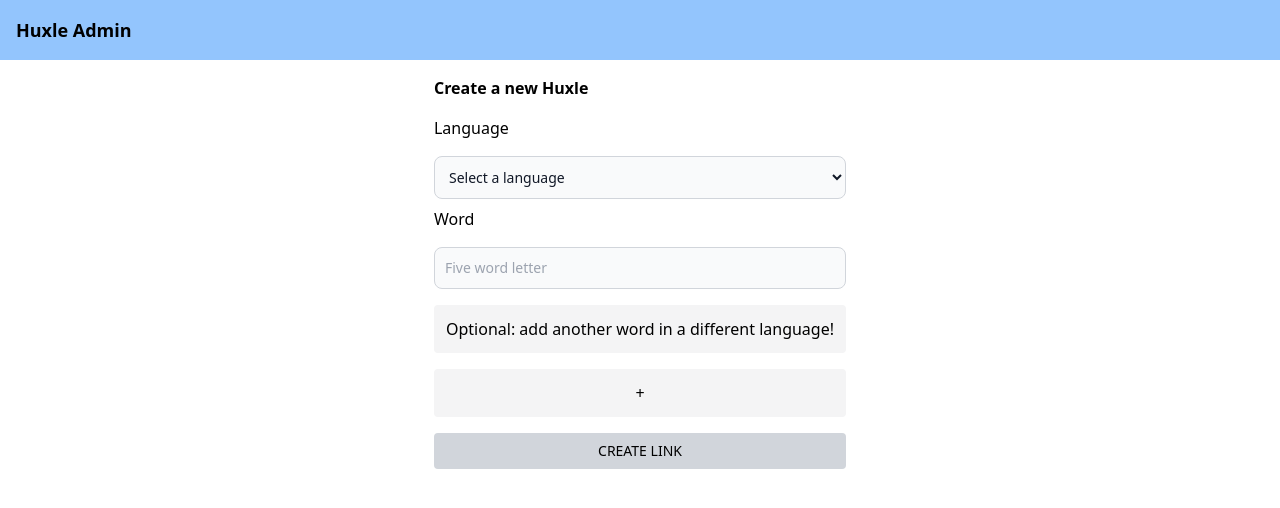
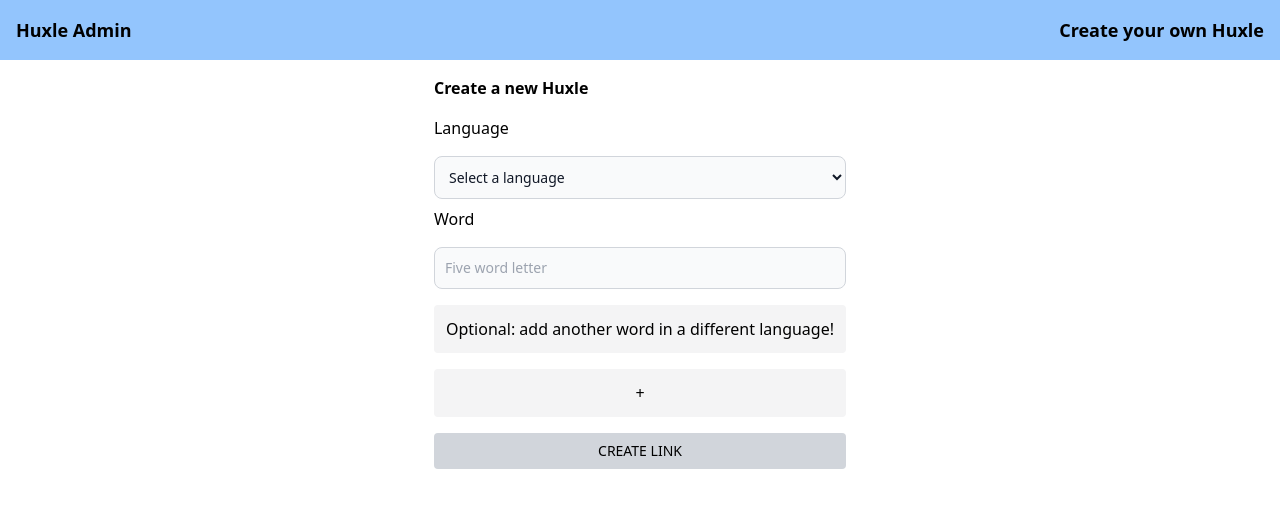
Before and after one commit to sudovicic/hypermedia-vue-app, a Vue app: page /create in a window 1280 px wide. Shown: the top 508 px of the page. Built offline with nearby package versions, Linux system fonts and the light colour scheme.

Commit message:
add navbar

```diff
--- a/src/components/NavBar.vue
+++ b/src/components/NavBar.vue
@@ -11,6 +11,11 @@ const { t } = useI18n();
 <template>
   <div class="flex justify-between p-4 bg-blue-300">
     <p class="text-lg font-bold">{{ t(headlineKey) }}</p>
+    <div class="text-center">
+      <router-link to="/create" class="text-lg font-bold"
+        >{{ t("create_huxle") }}
+      </router-link>
+    </div>
     <slot></slot>
   </div>
 </template>
```
